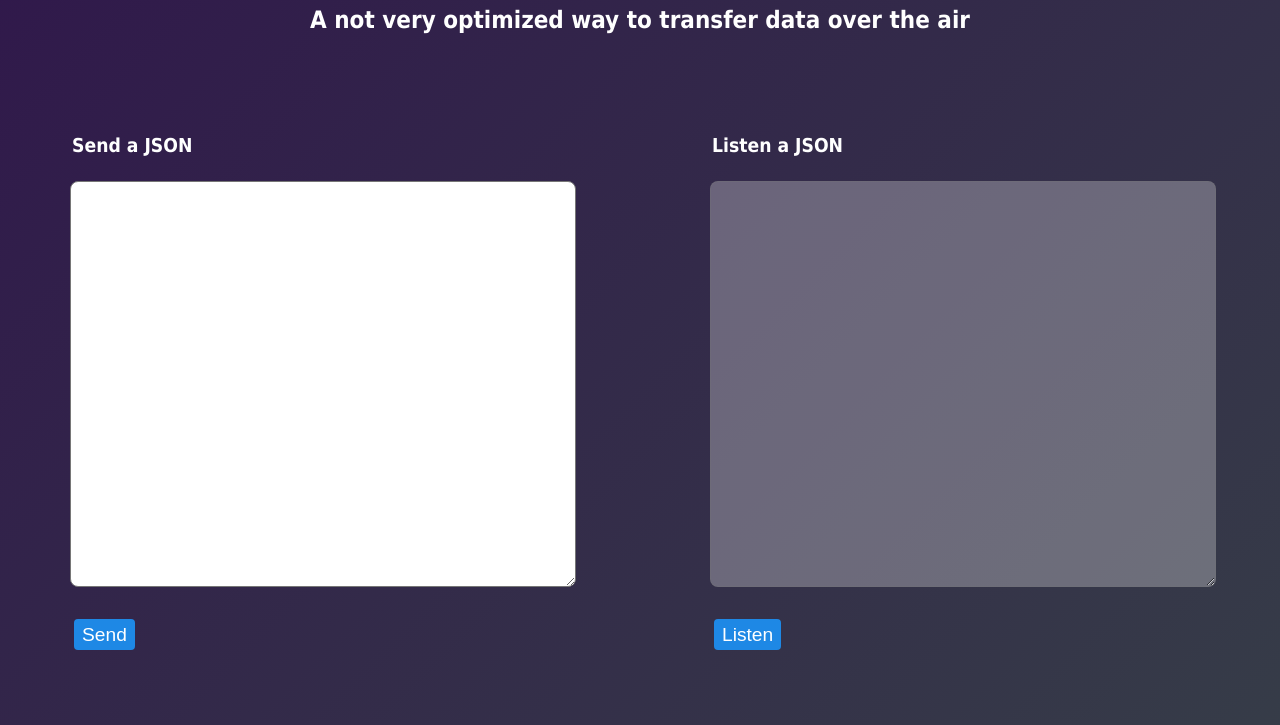
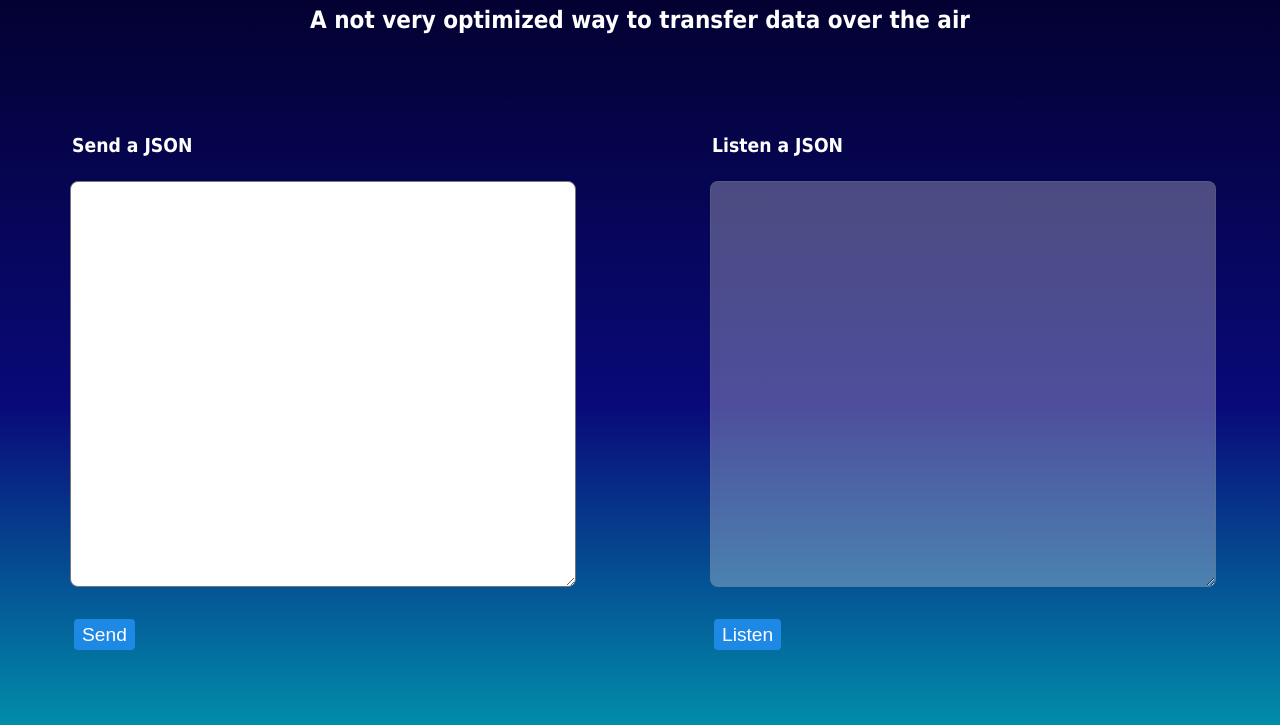
Before and after one commit to Slashgear/nota-protocol, a Gatsby site: page / in a window 1280 px wide. Shown: the part 75-800 px from the top of the page. Built offline with nearby package versions, Linux system fonts and the light colour scheme; Gatsby itself is replaced by a stand-in of ours.

Commit message:
change background

```diff
--- a/src/components/layout/pageLayout.component.js
+++ b/src/components/layout/pageLayout.component.js
@@ -5,7 +5,13 @@ import styled from "styled-components";
 const PageLayout = styled.main`
   position: absolute;
   width: 100%;
-  background-image: linear-gradient(135deg, #30184b 0%, #363c48 100%);
+  background: rgb(2, 0, 36);
+  background: linear-gradient(
+    180deg,
+    rgba(2, 0, 36, 1) 0%,
+    rgba(9, 9, 121, 1) 60%,
+    rgba(1, 141, 170, 1) 100%
+  );
   overflow: hidden;
   top: 0;
   min-height: 100vh;
```
